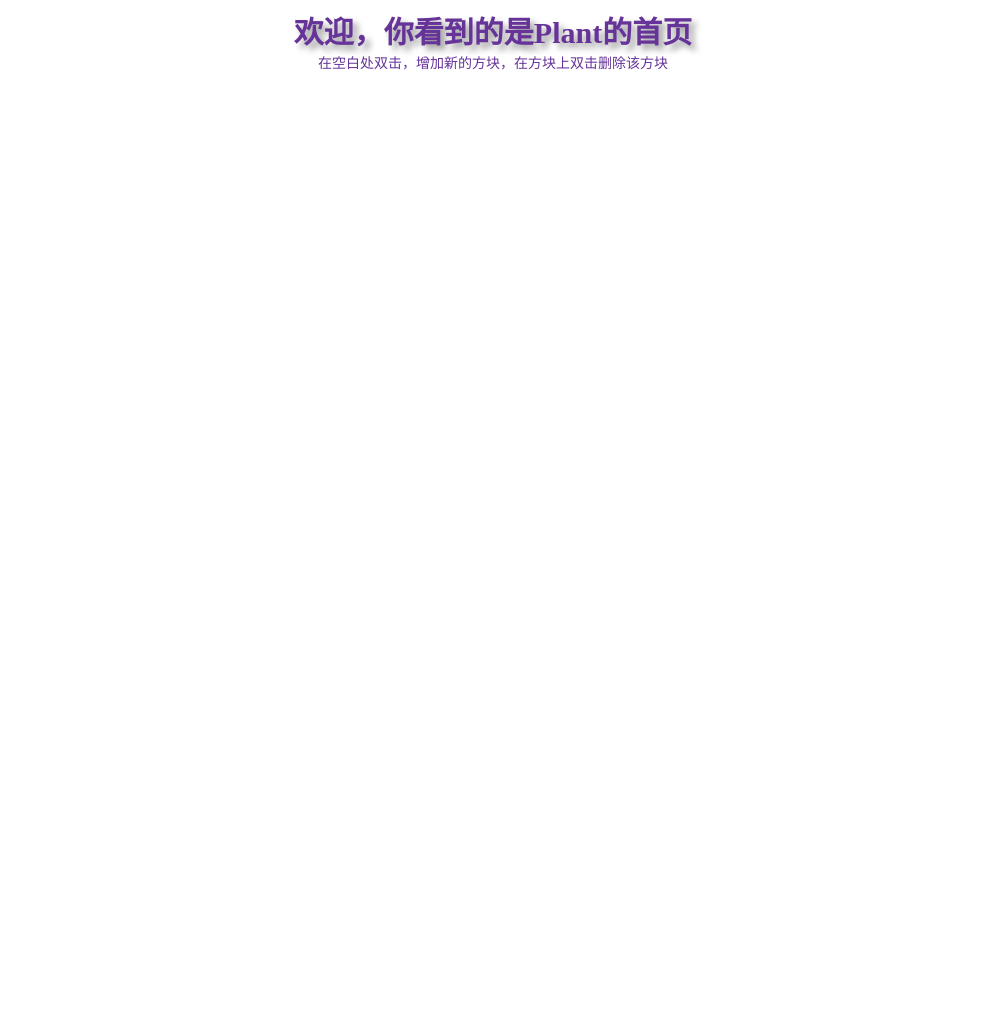
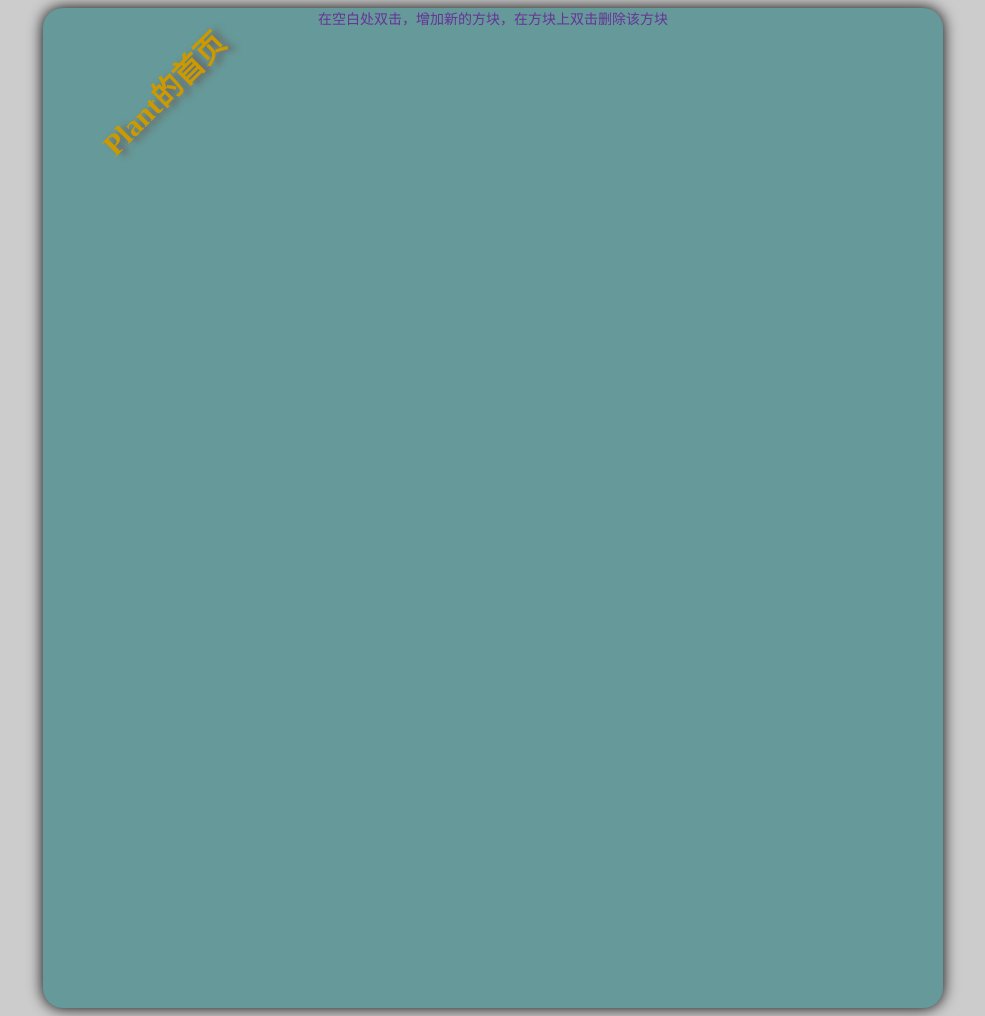
Before and after one commit to Robin3D/plant, a PHP site: page /DbName/Tpl/Index/index.html in a window 1280 px wide. Shown: the whole page, without its empty margins (147-1132 px from the left). Before the commit the page ends 70 px from the top, so only its background shows below. Run offline with PHP 8.4, Linux system fonts and the light colour scheme.

Commit message:
标题修改，旋转

```diff
--- a/public/Tpl/Index/index.html
+++ b/public/Tpl/Index/index.html
@@ -9,9 +9,11 @@
 <script type="text/javascript" src="__ROOT__/script/Index-index.js"></script>
 </head>
 <body>
-<div class="welcome-head">
-	<span class="welcome">欢迎，你看到的是Plant的首页</span>
-	<span class="notice">在空白处双击，增加新的方块，在方块上双击删除该方块</span>
+<div class="background">
+	<div class="welcome-head">
+		<span class="welcome">Plant的首页</span>
+		<span class="notice">在空白处双击，增加新的方块，在方块上双击删除该方块</span>
+	</div>
 </div>
 </body>
 </html>
--- a/public/style/Index-index.css
+++ b/public/style/Index-index.css
@@ -1,4 +1,15 @@
 @CHARSET "UTF-8";
+body{
+	background-color:#CCCCCC;
+}
+.background{
+	background-color:#669999;
+	width:900px;
+	height:1000px;
+	margin:0px auto;
+	box-shadow:0px 0px 15px #000;
+	border-radius:20px;
+}
 .welcome-head{
 	text-align:center;
 }
@@ -9,16 +20,17 @@
 	font-family:微软雅黑;
 	font-size:30px;
 	font-weight:bold;
-	color:#663399;
-	text-shadow:5px 5px 6px #999999;
-	display:block;
+	color:#CC9900;
+	text-shadow:5px 5px 6px #666666;
+	position:absolute;
+	left:230px;
+	top:70px;
+	-webkit-transform:rotate(-45deg);
+	-moz-transform:rotate(-45deg);
 }
 .welcome-head{
 	margin:0px auto;
 	width:500px;
-}
-.mouse_div{
-	display:none;
 }
 .notice{
 	font-family:微软雅黑;
@@ -26,13 +38,3 @@
 	color:#663399;
 	display:block;
 }
-.close{
-	position:absolute;
-	top:10px;
-	left:70px;
-	width:20px;
-	height:20px;
-	border-radius:10px;
-	background-color:#ffcc66;
-	box-shadow:0px 0px 8px #000;
-}
```
Also changed, not shown: style/Index-index.css (+18 -16 lines).
